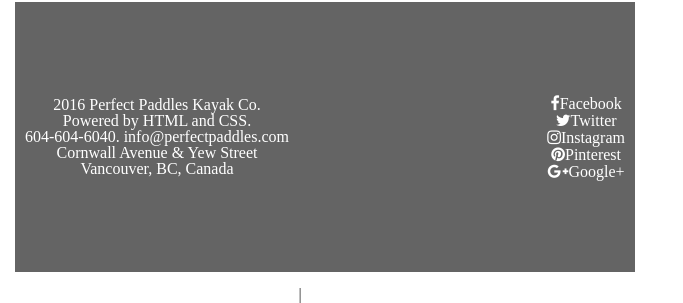
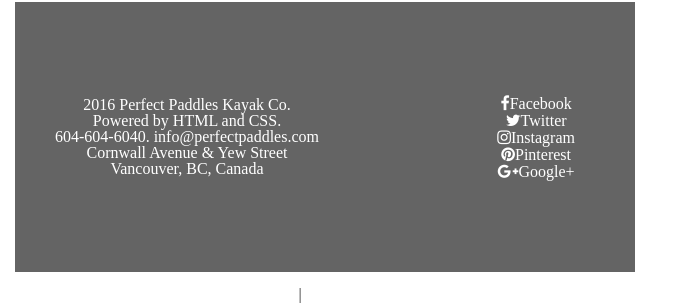
Before and after one commit to tinastar/perfect-paddles-red, a plain HTML site: page index.html in a window 1280 px wide. Shown: the part 1425-1728 px from the top of the page, without its empty margins (0-683 px from the left). Drawn offline with Linux system fonts and the light colour scheme; files whose address does not match are found by name.

Commit message:
updates to css

```diff
--- a/style.css
+++ b/style.css
@@ -208,7 +208,17 @@ footer {
     margin: 15px;
 }
 
+.copyright-info {
+    display: flex;
+    justify-content: flex-start;
+    margin: 30px;
+    text-align:
+}
 
+.social-media-links {
+    display: flex;
+    margin: 50px;
+}
 
 a {
     text-decoration: none;
```
